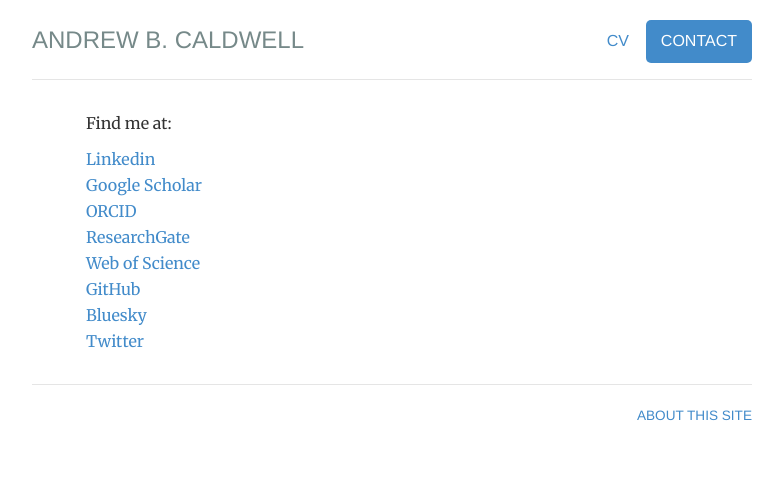
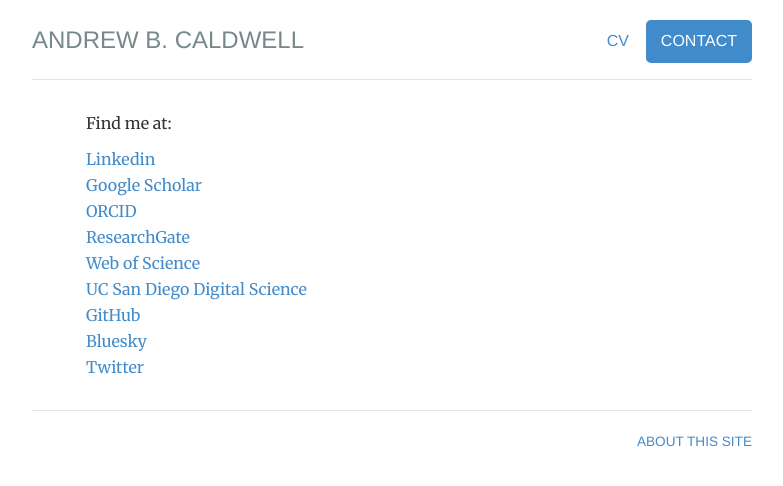
Before and after one commit to andrewbcaldwell/andrewbcaldwell.github.io, a Jekyll site: the page built from contact/index.html, in a window 1280 px wide. Shown: the top 486 px of the page, without its empty margins (248-1031 px from the left). Built offline with Jekyll 4.4.1, drawn with Linux system fonts in a browser that asks for light colours.

Commit message:
Update index.html
Added UCSD Digital profile

```diff
--- a/contact/index.html
+++ b/contact/index.html
@@ -17,6 +17,7 @@ description: Contact information for Andrew B. Caldwell.
     	<li><a href="https://orcid.org/0000-0002-2850-7677">ORCID</a></li>
 	<li><a href="https://www.researchgate.net/profile/Andrew_Caldwell2">ResearchGate</a></li>
     	<li><a href="https://www.webofscience.com/wos/author/record/FTQ-4923-2022">Web of Science</a></li>
+    	<li><a href="https://oapolicy.universityofcalifornia.edu/userprofile.html?uid=318367">UC San Diego Digital Science</a></li>
     	<li><a href="https://github.com/andrewbcaldwell">GitHub</a></li>
 	<li><a href="https://bsky.app/profile/andrewbcaldwell.bsky.social">Bluesky</a></li>
 	<li><a href="https://www.twitter.com/AndrewBCaldwell">Twitter</a></li>
```
